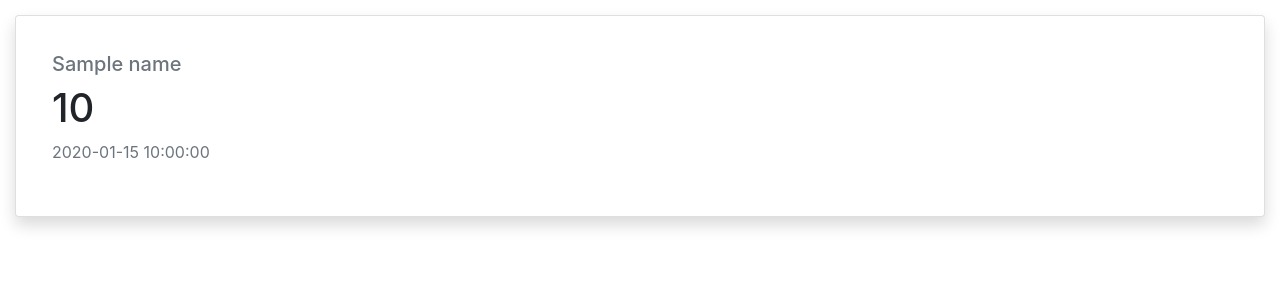
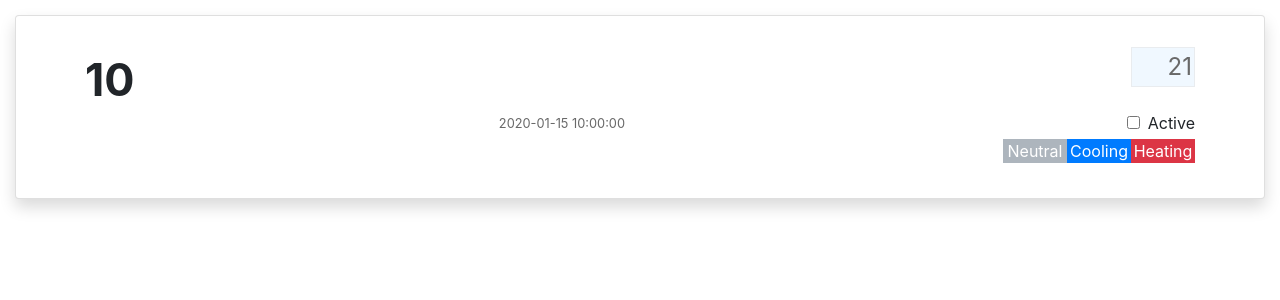
Before and after one commit to pahu/raspbeery-pi, a Flask app: template templates/home.html in a window 1280 px wide. Shown: the part 56-356 px from the top of the page. Run offline with Flask 2, Linux system fonts and the light colour scheme; the template is opened without the code that fills it: most values are stand-ins (such as "Sample title", 1, 10 or a date in 2020); some libraries are stand-ins or nearby versions.

Commit message:
Fermentor card update

```diff
--- a/config.yml
+++ b/config.yml
@@ -14,3 +14,9 @@ fermenters:
     targetTemp: 18
     gpioHeat: 3
     gpioCool: 4
+kettles:
+  - id: 3
+    name: Kettle1
+mashtuns:
+  - id: 4
+    name: Mash Tun 1
--- a/src/sensor/DS18B20.py
+++ b/src/sensor/DS18B20.py
@@ -10,10 +10,10 @@ def get_temperature(id):
       line = f.readline() # read 2nd line
       t = line.rsplit('t=',1)
     else:
-      t = 99999
+      t = 99.9
     f.close()
 
     return int(t[1])/float(1000)
 
   except:
-    return 99999
+    return 99.9
--- a/static/css/app.css
+++ b/static/css/app.css
@@ -7,3 +7,45 @@
   margin-top: 15px;
   margin-bottom: 15px;
 }
+
+.text-actual-temperature
+{
+  font-size: 2.8rem;
+  font-weight: bold;
+}
+
+.text-actual-temperature-time
+{
+  font-size: .8rem;
+  color: dimgray;
+}
+
+.text-target-temperature
+{
+  font-size: 1.5rem;
+  color: dimgray;
+  width: 4rem;
+  border: 1px solid #e9ecef;
+  background-color: aliceblue;
+}
+
+.text-indicator-heat
+{
+  background-color: #dc3545;
+  color: white;
+  width: 4rem;
+}
+
+.text-indicator-cool
+{
+  background-color: #007bff;
+  color: white;
+  width: 4rem;
+}
+
+.text-indicator-neutral
+{
+  background-color: #adb5bd;
+  color: white;
+  width: 4rem;
+}
--- a/templates/home.html
+++ b/templates/home.html
@@ -3,10 +3,32 @@
     <div class="row">
         <div class="col-sm">
             <div class="card shadow p-3 mb-5 bg-white rounded">
-                <div class="card-body">
-                    <h5 class="text-secondary">{{ name }}</h5>
-                    <h1>{{ temperature }}</h1>
-                    <p class="text-secondary">{{ time }}</p>
+                <div class="card-body p-0">
+                    <div class="container">
+                    <div class="row">
+                        <div class="col-sm h-100 w-50">
+                            <div class="text-actual-temperature">{{ temperature }}</div>
+                            <div class="text-actual-temperature-time text-right">{{ time }}</div>
+                        </div>
+                        <div class="col-sm h-100 w-50 text-right">
+                            <div class=mb-4>
+                                <input type="text" class="text-target-temperature text-right" name="target-temperature" value="21">
+                            </div>
+                            <div class="mb-1">
+                                <input type="checkbox" class="mr-2 text-center" name="active" value="active">Active<br>
+                            </div>
+                            <div class="mb-1 float-right">
+                                <div class="text-indicator-heat text-center">Heating</div>
+                            </div>
+                            <div class="mb-1 float-right">
+                                <div class="text-indicator-cool text-center">Cooling</div>
+                            </div>
+                            <div class="mb-1 float-right">
+                                <div class="text-indicator-neutral text-center">Neutral</div>
+                            </div>
+                        </div>
+                        </div>
+                    </div>
                 </div>
             </div>
         </div>
```
Also changed, not shown: templates/layout.html (+7 -1 lines).
